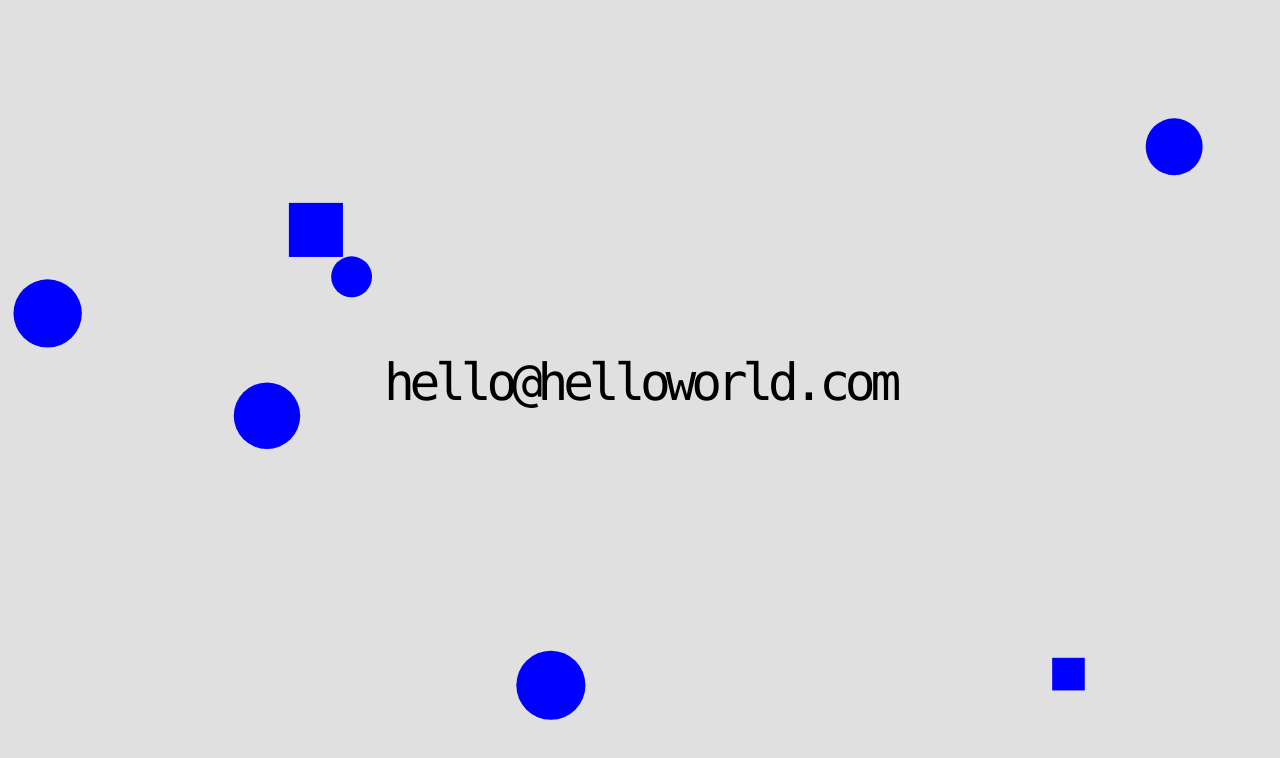
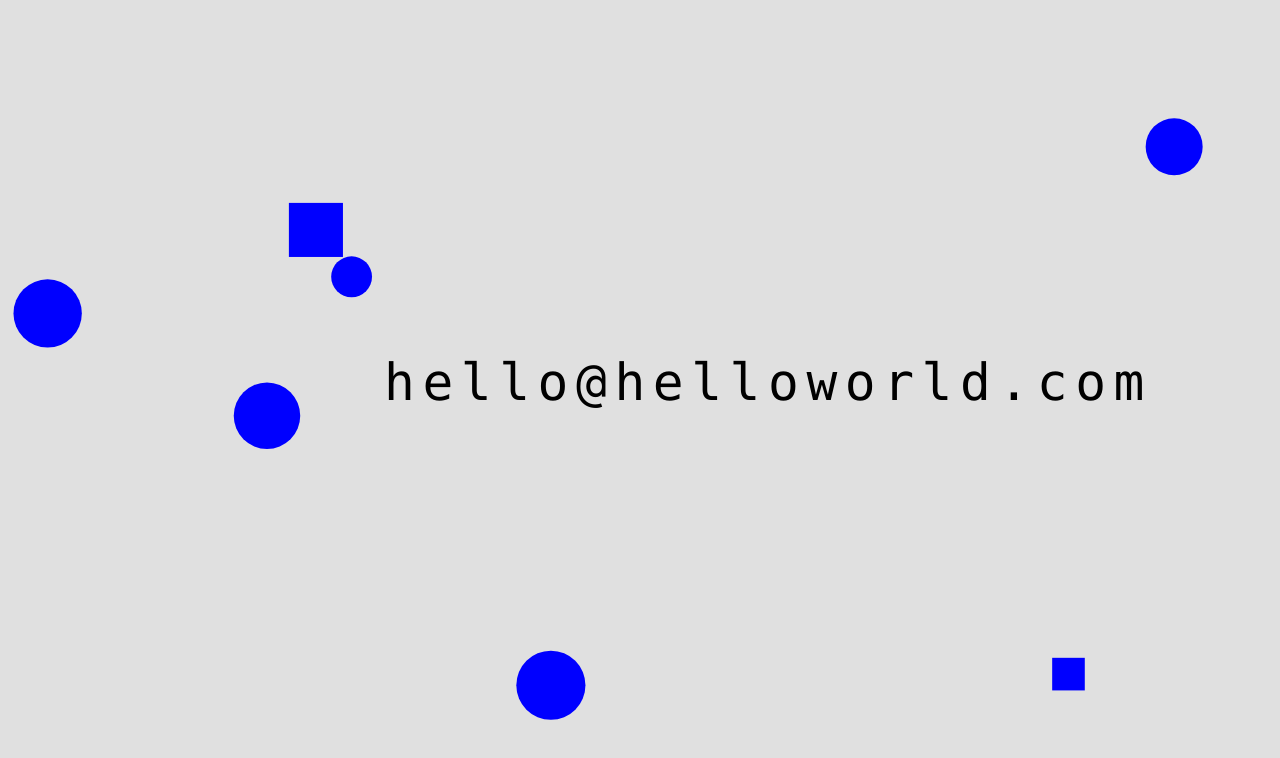
Before and after one commit to Hieronymvs/DutchArt, a plain HTML site: page index.html in a window 1280 px wide. Drawn offline with Linux system fonts and the light colour scheme.

Commit message:
Update index.html

```diff
--- a/index.html
+++ b/index.html
@@ -30,7 +30,7 @@
         const svgCanvas = document.getElementById('svgCanvas');
         const shapes = []; // Array to hold shapes (circles and squares)
         const letters = [];
-        const letterSpacing = 20; // Adjust spacing between letters
+        const letterSpacing = 30; // Adjust spacing between letters
         const textY = 250; // Y-position for the text
 
         // Function to create random circles and squares
```
